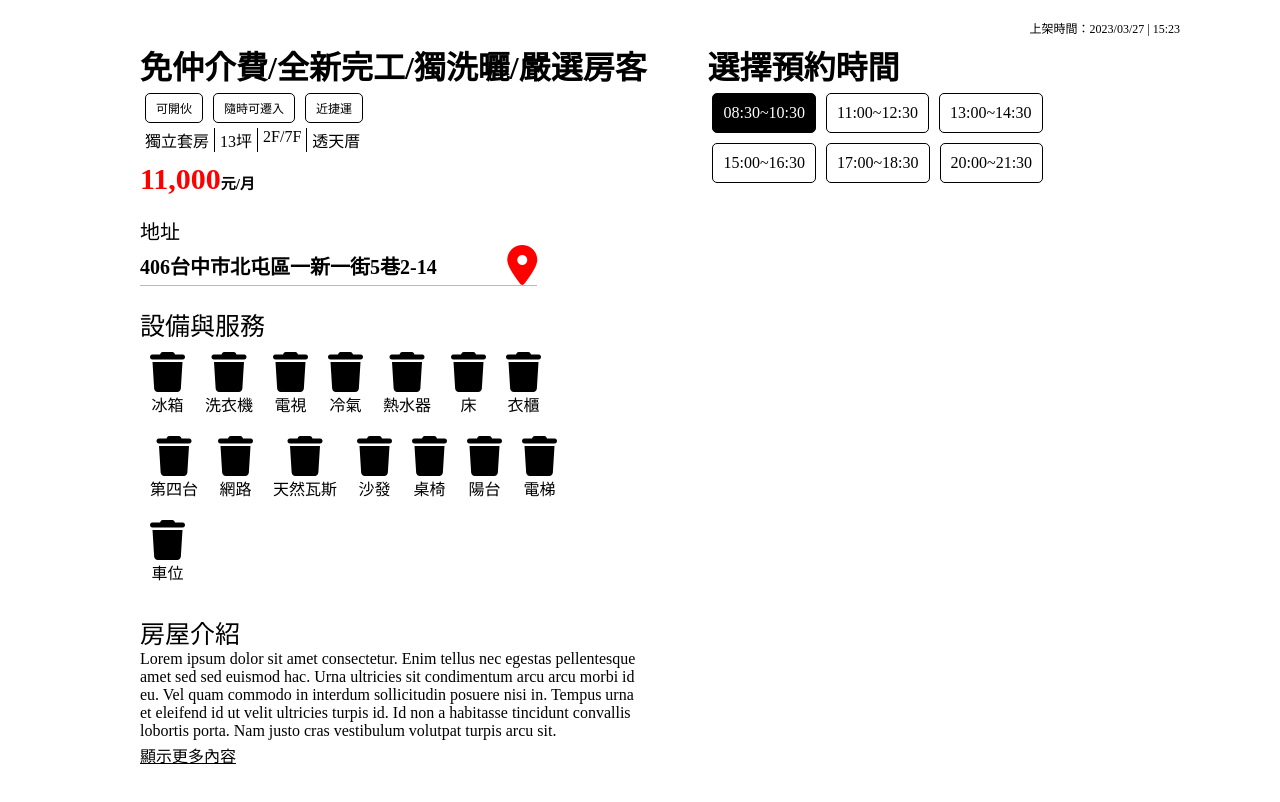
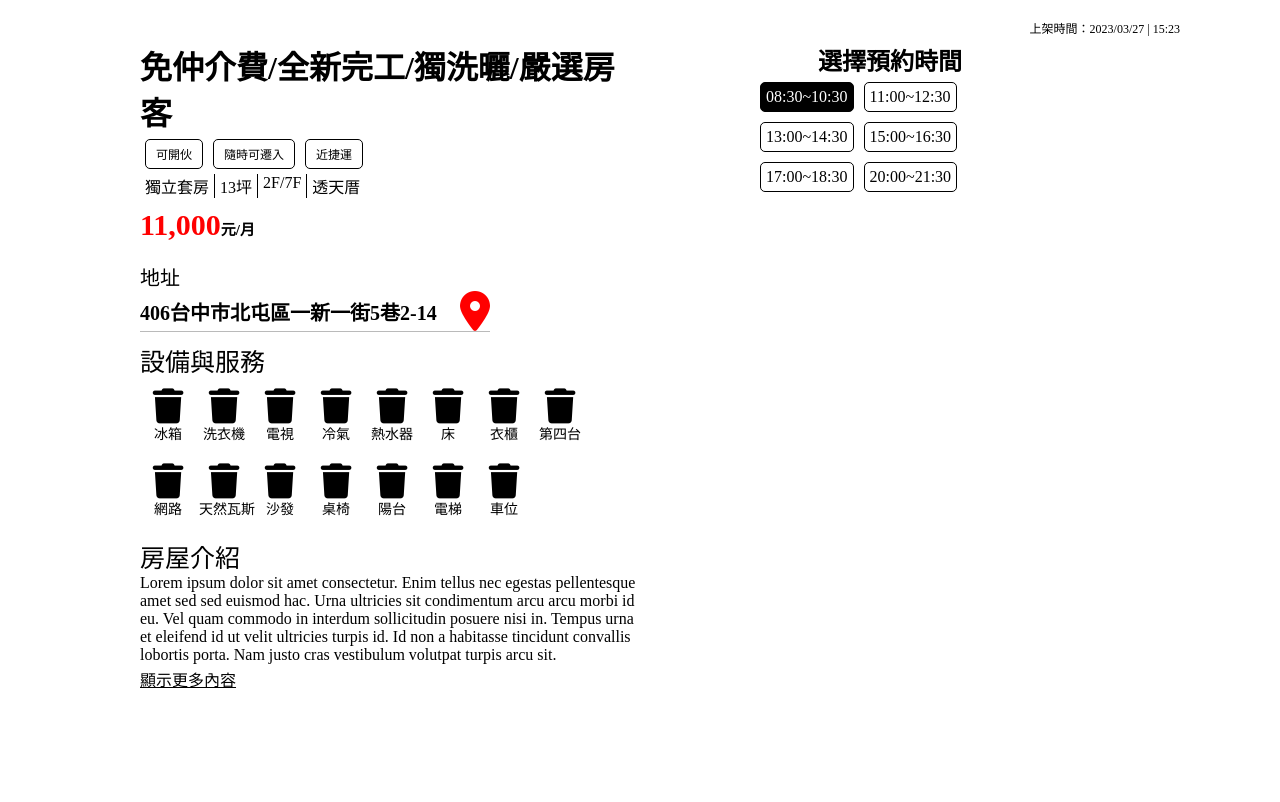
Before and after one commit to lazycat0830/HomeFinder, a plain HTML site: page item.html in a window 1280 px wide. Shown: the part 500-1302 px from the top of the page. Drawn offline with Linux system fonts and the light colour scheme.

Commit message:
item-right_time

```diff
--- a/css/item-style.css
+++ b/css/item-style.css
@@ -63,7 +63,7 @@
 }
 #content_right{
     width: auto;
-
+    text-align: center;
 }
 
 .house_title{
@@ -129,27 +129,29 @@
 }
 
 .equipment{
-    padding: 10px 0px;
-    font-size:16px;
+    padding: 10px -3px;
 }
 .equipment span{
     font-size: 25px;
 }
 .equipment_label ul{
-    width: 80%;
+    width: 100%;
     display:flex;
     flex-wrap: wrap;
 }
 
 .equipment_label ul li{
     display: block;
-    padding:10px 10px;
+    padding:10px 3px;
     text-align: center;
     justify-content: center;
+    width: 10%;
+    white-space:nowrap;
+    font-size: 14px;
 }
 
 .equipment_label ul li div i{
-    font-size: 40px;
+    font-size: 35px;
 }
 
 .house_content{
@@ -172,21 +174,23 @@
 
 
 .Choose_time_btn ul{
+    margin:0px  23%;
     list-style: none;
     display: flex;
     flex-wrap: wrap;
+    text-align:center;
 }
 
 .Choose_time_btn_true{
-    padding: 10px;
-    margin: 5px;
+    padding: 5px;
+    margin: 5px ;
     background-color: #000;
     border-radius: 5px;
     border: 1px #000 solid;
     color: #fff;
 }
 .Choose_time_btn_false{
-    padding: 10px;
+    padding: 5px;
     margin: 5px;
     background-color: #ffffff;
     border-radius: 5px;
@@ -195,7 +199,7 @@
 }
 .Choose_title{
 
-    font-size: 2rem;
+    font-size: 1.5rem;
     text-align: center;
     font-weight: bolder;
 }
```
Also changed, not shown: item.html (+1 -1 lines).
